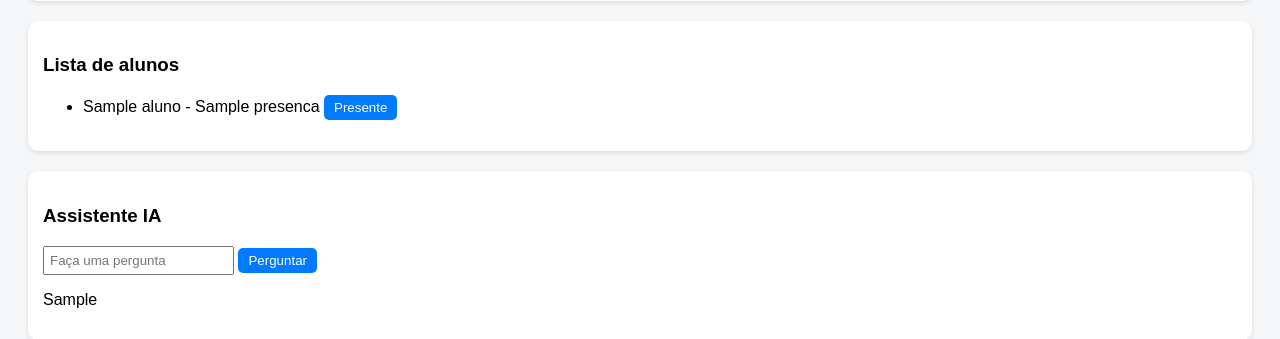
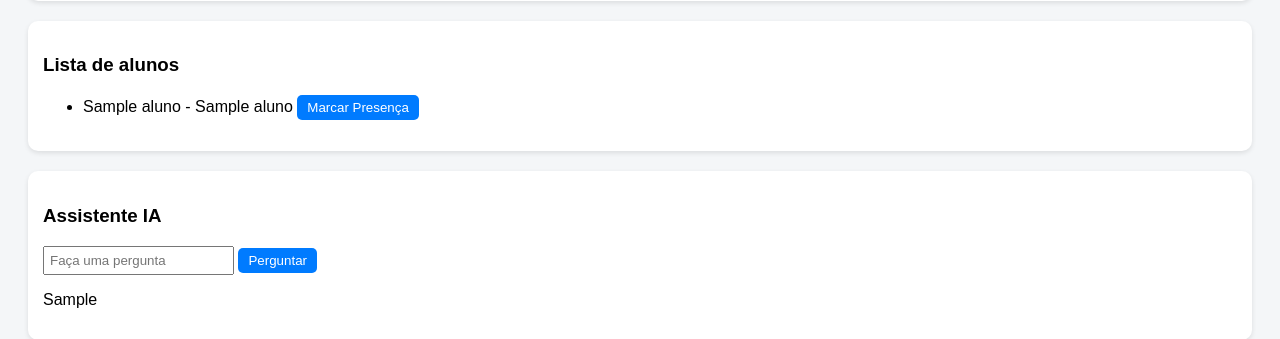
Before and after one commit to Knokback/red_social, a Flask app: template templates/dashboard.html in a window 1280 px wide. Shown: the part 445-784 px from the top of the page. Run offline with Flask 3, Linux system fonts and the light colour scheme; the template is opened without the code that fills it: most values are stand-ins (such as "Sample title", 1, 10 or a date in 2020).

Commit message:
Update dashboard.html

```diff
--- a/templates/dashboard.html
+++ b/templates/dashboard.html
@@ -61,13 +61,25 @@
     <h3>Lista de alunos</h3>
     <ul>
         {% for aluno in alunos %}
-        <li>
-            {{ aluno }} - {{ presencas[aluno] }}
-            <form method="post" style="display:inline;">
-                <button name="presenca" value="{{ aluno }}">Presente</button>
-            </form>
-        </li>
-        {% endfor %}
+
+<li>
+
+    {{ aluno[1] }} - {{ aluno[2] }}
+
+    <form method="post" style="display:inline;">
+
+        <button
+            name="presenca"
+            value="{{ aluno[0] }}"
+        >
+            Marcar Presença
+        </button>
+
+    </form>
+
+</li>
+
+{% endfor %}
     </ul>
 </div>
 
```
